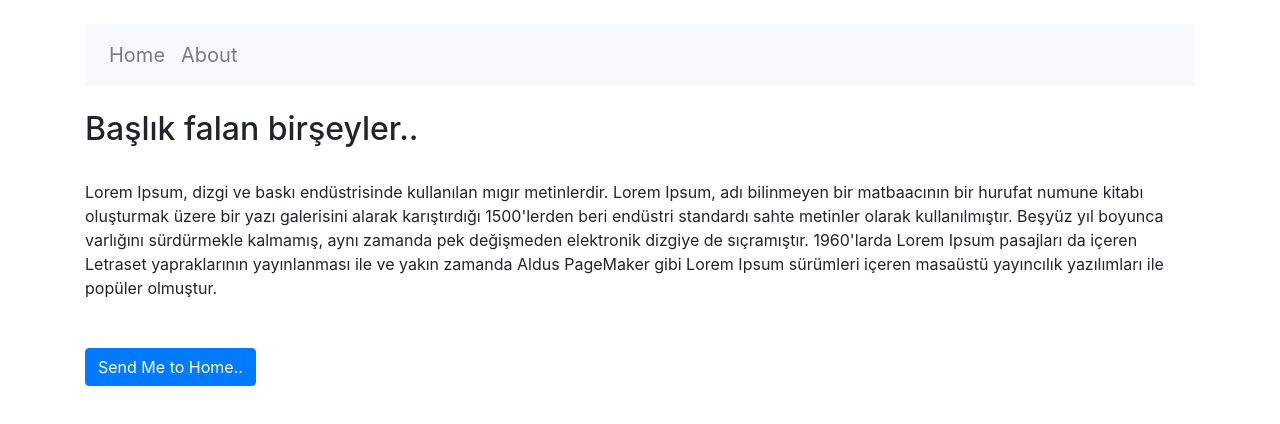
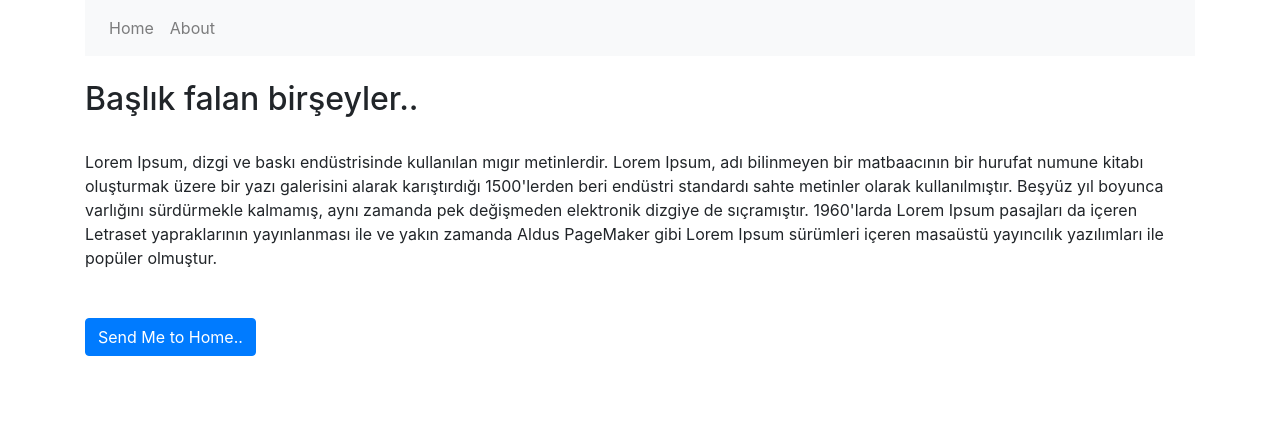
Before and after one commit to BedirhanSisman/ToDoAppFrontendAngular, an Angular app: page /about in a window 1280 px wide. Shown: the top 424 px of the page. Built offline with nearby package versions, Linux system fonts and the light colour scheme.

Commit message:
Added usefull comments and deleted unnecessary code lines

```diff
--- a/src/app/Models/Task.ts
+++ b/src/app/Models/Task.ts
@@ -1,3 +1,4 @@
+// Bu model class'ı nesneye yönelik programlama adına oluşturulmuştur. Spring Boot üzerinde kullanılan class ile aynı modeldir.
 export class Task{
     taskName: string;
     completed: boolean;
--- a/src/app/about/about.component.html
+++ b/src/app/about/about.component.html
@@ -3,4 +3,5 @@
         <br>
         Lorem Ipsum, dizgi ve baskı endüstrisinde kullanılan mıgır metinlerdir. Lorem Ipsum, adı bilinmeyen bir matbaacının bir hurufat numune kitabı oluşturmak üzere bir yazı galerisini alarak karıştırdığı 1500'lerden beri endüstri standardı sahte metinler olarak kullanılmıştır. Beşyüz yıl boyunca varlığını sürdürmekle kalmamış, aynı zamanda pek değişmeden elektronik dizgiye de sıçramıştır. 1960'larda Lorem Ipsum pasajları da içeren Letraset yapraklarının yayınlanması ile ve yakın zamanda Aldus PageMaker gibi Lorem Ipsum sürümleri içeren masaüstü yayıncılık yazılımları ile popüler olmuştur.
         <br><br><br><button type="button" class="btn btn-primary" (click)="sendMeHome()">Send Me to Home..</button>
+        <!-- HTML sayfası üzerinde router kullanılamıyor, ts sayfasında ki yönlendirici metodu çağırıyoruz. -->
 </div>
--- a/src/app/about/about.component.ts
+++ b/src/app/about/about.component.ts
@@ -1,5 +1,4 @@
 import { Component, OnInit } from '@angular/core';
-import { ActivatedRoute } from '@angular/router';
 import { Router } from '@angular/router';
 
 @Component({
@@ -9,13 +8,13 @@ import { Router } from '@angular/router';
 })
 export class AboutComponent implements OnInit {
 
-  constructor(private route: ActivatedRoute, private router: Router) {
-    this.route.params.subscribe(res => console.log(res.id));
+  constructor( private router: Router) {
   }
 
   ngOnInit() {
   }
 
+  // router ana sayfaya navigate ediyor.
   sendMeHome() {
     this.router.navigate(['']);
   }
--- a/src/app/app-routing.module.ts
+++ b/src/app/app-routing.module.ts
@@ -3,11 +3,11 @@ import { Routes, RouterModule } from '@angular/router';
 import { AboutComponent } from './about/about.component';
 import { TodoAppComponent } from './todo-app/todo-app.component';
 
+// pathler ve referans componentleri belirtiliyor. Bu componentler içinde ki html dosyalar gösterilecek..
 const routes: Routes = [
   {
     path: '',
-    component: TodoAppComponent,
-    runGuardsAndResolvers: "always"
+    component: TodoAppComponent
   },
   {
     path: 'about',
@@ -16,7 +16,7 @@ const routes: Routes = [
 ];
 
 @NgModule({
-  imports: [RouterModule.forRoot(routes, {onSameUrlNavigation: 'reload'})],
+  imports: [RouterModule.forRoot(routes)],
   exports: [RouterModule]
 })
 export class AppRoutingModule { }
--- a/src/app/app.component.html
+++ b/src/app/app.component.html
@@ -1,16 +1,12 @@
-<br>
-
 <div class="container">
-    <nav class="navbar navbar-expand-lg navbar-light bg-light">
-        <div class="collapse navbar-collapse" id="navbarNavAltMarkup">
-            <div class="navbar-nav">
-                <a class="nav-item nav-link" routerLink="" style="font-size: 20px">Home</a>
-                <a class="nav-item nav-link" routerLink="about" style="font-size: 20px">About</a>
-            </div>
+    <nav class="navbar navbar-expand-sm navbar-light bg-light">
+        <div class="navbar-nav">
+            <a class="nav-item nav-link" routerLink="">Home</a> <!-- routerLink, router ile componentler arasında geçiş yapmak için kullanılır -->
+            <a class="nav-item nav-link" routerLink="about">About</a>
         </div>
     </nav>
 </div>
 
 <br>
 
-<router-outlet></router-outlet>
+<router-outlet></router-outlet> <!-- router ile doldurulacağı belirtilmiş, componentler ve URL yönlendirmeleri app-routing.module.ts class'ında -->
--- a/src/app/app.component.ts
+++ b/src/app/app.component.ts
@@ -7,10 +7,7 @@ import { Component } from '@angular/core';
 })
 export class AppComponent {
 
-  title: string;
-
   constructor() {
-    this.title = 'To Do Application';
   }
 
   ngOnInit() {
--- a/src/app/task-service.service.ts
+++ b/src/app/task-service.service.ts
@@ -4,6 +4,8 @@ import { Observable, throwError } from 'rxjs';
 import { catchError } from 'rxjs/operators';
 import { Task } from './Models/Task';
 
+// service katmanı spring boot rest servisleri ile haberleşmeyi sağlıyor,
+// bu class hangi TypeScript sınıfına enjekte edilirse orada kullnılabilecek şekilde encapsule ediliyor.
 @Injectable({
   providedIn: 'root'
 })
--- a/src/app/todo-app/todo-app.component.html
+++ b/src/app/todo-app/todo-app.component.html
@@ -1,6 +1,11 @@
 <div class="container">
-    <h1>To Do Application</h1>
+    <div class="text-center">
+        <h2>To Do Application</h2>
+        <br>
+        <h3>To Do List</h3>
+    </div>
     <div class="list-group">
+        <!-- class için if ve ngFor kullanım örneği -->
         <a [class]="_task.completed == true ? 'list-group-item list-group-item-success' : 'list-group-item list-group-item-warning'" *ngFor="let _task of _taskList" (click)="updateCompleteStatus(_task)">
             {{_task.taskName}} &nbsp;&nbsp;&nbsp;
             <span *ngIf="_task.completed == true">(Completed)</span>
@@ -10,7 +15,7 @@
             </button>
         </a>
     </div>
-
+    <br>
     <div class="list-group">
         <a class="list-group-item"><input type="text" class="form-control" [(ngModel)]="_task.taskName" (keydown.enter)="addTask(_task)"></a>
         <a class="list-group-item"><button class="btn btn-success" (click)="addTask(_task)">Add New Task</button></a>
--- a/src/app/todo-app/todo-app.component.ts
+++ b/src/app/todo-app/todo-app.component.ts
@@ -13,12 +13,13 @@ export class TodoAppComponent implements OnInit {
 
   _taskList: Task[];
 
-  constructor(private taskService : TaskServiceService){ }
+  constructor(private taskService : TaskServiceService){ } // service class'ımız enjekte ediliyor..
 
   ngOnInit() {
-    this.taskService.findAll().subscribe(data => {this._taskList = data});
+    this.taskService.findAll().subscribe(data => {this._taskList = data}); // onInit içerisinde _taskList dizisi dolduruluyor
   }
 
+  // gerisi zaten bildiğimiz şeyler..
   addTask(todo: Task){
     if (this._task.taskName != "" && this.isNotThereAnyItemLikeWantsToAddOnItemList(todo)) {
       this._taskList.push({ 'completed': this._task.completed, 'taskName': this._task.taskName});
--- a/src/index.html
+++ b/src/index.html
@@ -9,6 +9,6 @@
   <link rel="icon" type="image/x-icon" href="favicon.ico">
 </head>
 <body>
-  <app-root></app-root>
+  <app-root></app-root> <!--app.component.ts class'ının selector değeri, referans için kullanılıyor.-->
 </body>
 </html>
```
